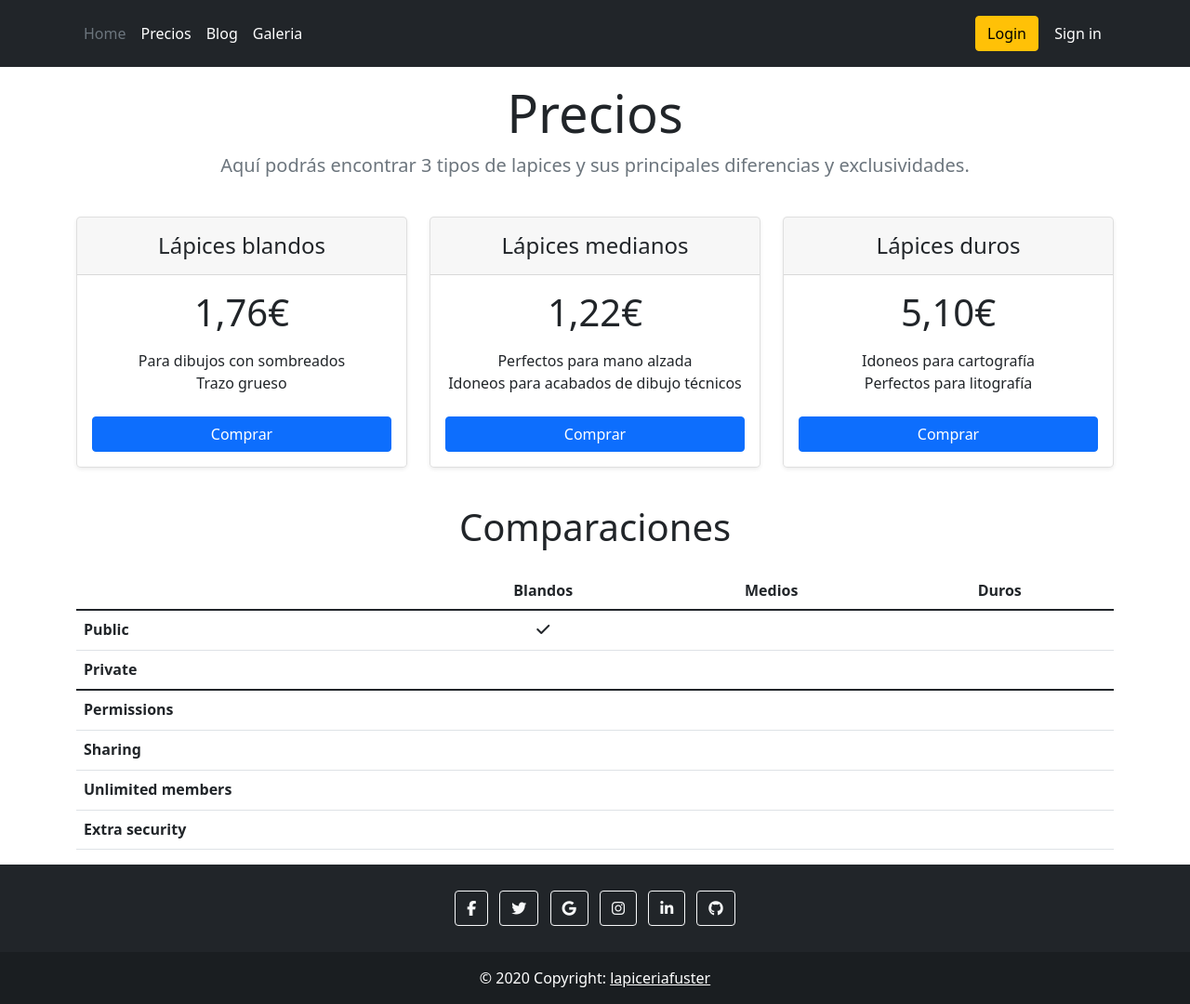
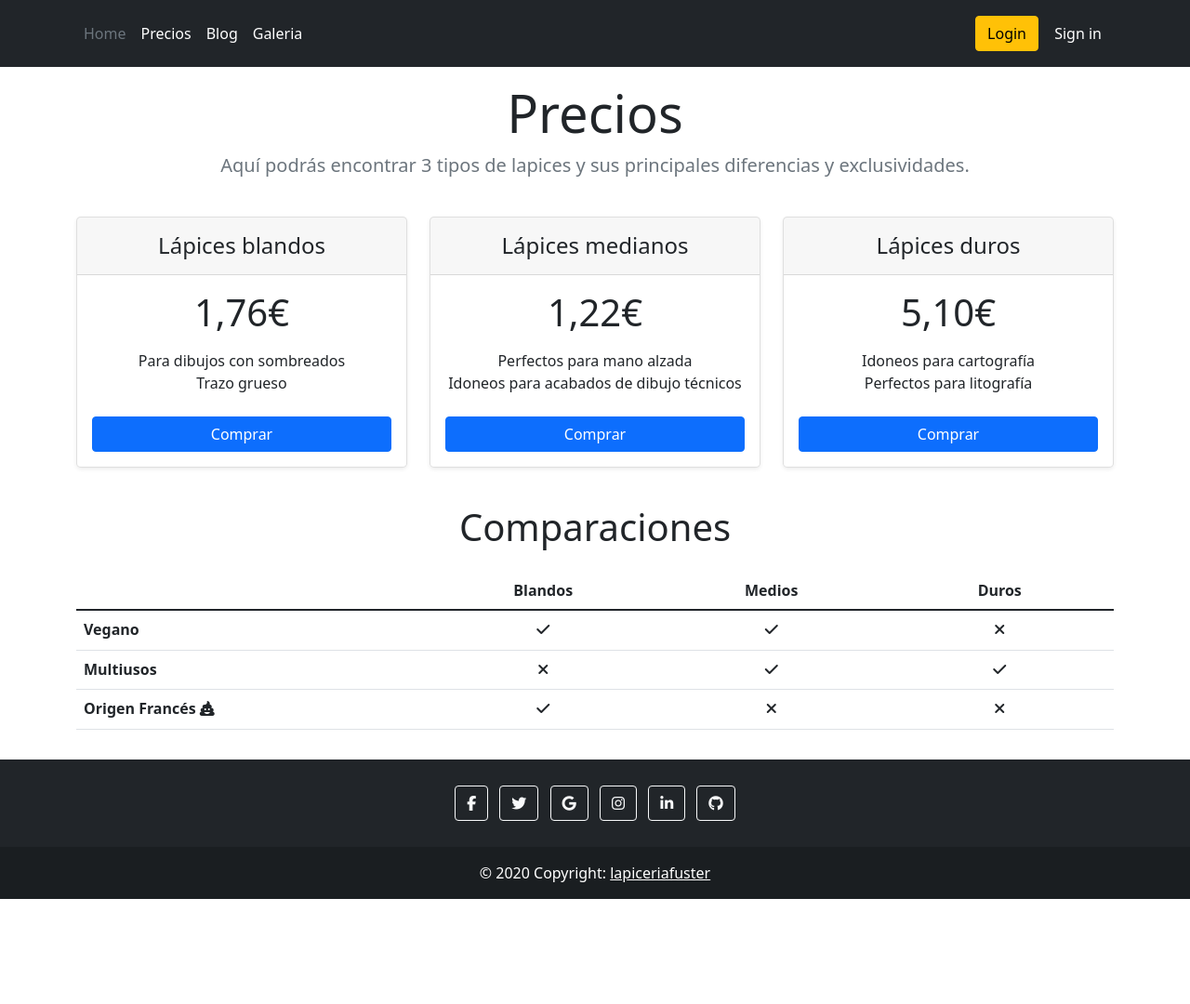
Before and after one commit to jfusterr/projectobootstrap, a plain HTML site: page precios.html in a window 1280 px wide. Shown: the whole page at 93% size. After the commit the page ends 967 px from the top, so only its background shows below. Drawn offline with nearby package versions, Linux system fonts and the light colour scheme.

Commit message:
asdfasdf

```diff
--- a/precios.html
+++ b/precios.html
@@ -97,43 +97,22 @@
             </thead>
             <tbody>
               <tr>
-                <th scope="row" class="text-start">Public</th>
+                <th scope="row" class="text-start">Vegano</th>
                 <td><svg class="bi" width="0" height="24"><use xlink:href="#check"/></svg><i class="fas fa-check"></i></td>
-                <td><svg class="bi" width="0" height="24"><use xlink:href="#check"/></svg></td>
-                <td><svg class="bi" width="0" height="24"><use xlink:href="#check"/></svg></td>
+                <td><svg class="bi" width="0" height="24"><use xlink:href="#check"/></svg><i class="fas fa-check"></i></td>
+                <td><svg class="bi" width="0" height="24"><use xlink:href="#check"/></svg><i class="fas fa-times"></i></td>
               </tr>
               <tr>
-                <th scope="row" class="text-start">Private</th>
-                <td></td>
-                <td><svg class="bi" width="24" height="24"><use xlink:href="#check"/></svg></td>
-                <td><svg class="bi" width="24" height="24"><use xlink:href="#check"/></svg></td>
-              </tr>
-            </tbody>
-
-            <tbody>
-              <tr>
-                <th scope="row" class="text-start">Permissions</th>
-                <td><svg class="bi" width="24" height="24"><use xlink:href="#check"/></svg></td>
-                <td><svg class="bi" width="24" height="24"><use xlink:href="#check"/></svg></td>
-                <td><svg class="bi" width="24" height="24"><use xlink:href="#check"/></svg></td>
+                <th scope="row" class="text-start">Multiusos</th>
+                <td><svg class="bi" width="0" height="24"><use xlink:href="#check"/></svg><i class="fas fa-times"></i></td>
+                <td><svg class="bi" width="0" height="24"><use xlink:href="#check"/></svg><i class="fas fa-check"></i></td>
+                <td><svg class="bi" width="0" height="24"><use xlink:href="#check"/></svg><i class="fas fa-check"></i></td>
               </tr>
               <tr>
-                <th scope="row" class="text-start">Sharing</th>
-                <td></td>
-                <td><svg class="bi" width="24" height="24"><use xlink:href="#check"/></svg></td>
-                <td><svg class="bi" width="24" height="24"><use xlink:href="#check"/></svg></td>
-              </tr>
-              <tr>
-                <th scope="row" class="text-start">Unlimited members</th>
-                <td></td>
-                <td><svg class="bi" width="24" height="24"><use xlink:href="#check"/></svg></td>
-                <td><svg class="bi" width="24" height="24"><use xlink:href="#check"/></svg></td>
-              </tr>
-              <tr>
-                <th scope="row" class="text-start">Extra security</th>
-                <td></td>
-                <td></td>
-                <td><svg class="bi" width="24" height="24"><use xlink:href="#check"/></svg></td>
+                <th scope="row" class="text-start">Origen Francés <i class="fas fa-poo"></i></th>
+                <td><svg class="bi" width="0" height="24"><use xlink:href="#check"/></svg><i class="fas fa-check"></i></td>
+                <td><svg class="bi" width="0" height="24"><use xlink:href="#check"/></svg><i class="fas fa-times"></i></td>
+                <td><svg class="bi" width="0" height="24"><use xlink:href="#check"/></svg><i class="fas fa-times"></i></td>
               </tr>
             </tbody>
           </table>
@@ -142,7 +121,7 @@
 
 
 
-      <footer class="bg-dark text-center text-white">
+      <footer class="bg-dark text-center text-white mt-3">
         <!-- Grid container -->
         <div class="container p-4 pb-0">
           <!-- Section: Social media -->
```
